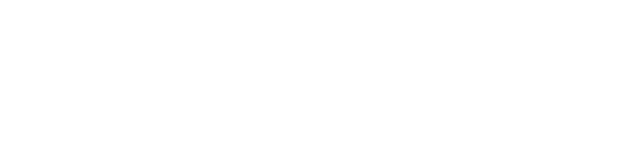
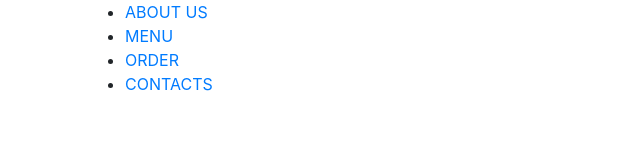
Before and after one commit to Joselyne123/PIZZA, a plain HTML site: page index.html in a window 1280 px wide. Shown: the whole page, without its empty margins (0-640 px from the left). Drawn offline with Linux system fonts and the light colour scheme.

Commit message:
add navigation bar

```diff
--- a/index.html
+++ b/index.html
@@ -10,3 +10,20 @@
     <link href="styles.css" rel="stylesheet">
     <title>Pizza site</title>
 </head>
+<body>
+    <div class="container">
+<div class="navigation-container">
+<div class="navigation-content">
+
+    <div class="menu">
+        <ul>
+            <li><a href="#aboutus">ABOUT US</a></li>
+            <li><a href="#menu">MENU</a></li>
+            <li><a href="#first">ORDER</a></li>
+            <li><a href="#contactus">CONTACTS</a></li>
+
+            </ul>
+            </div>
+
+</div>
+</div>
```
